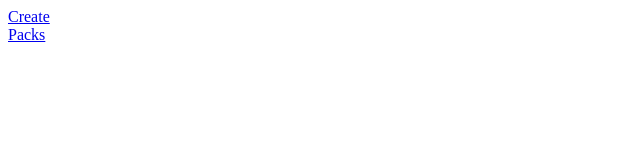
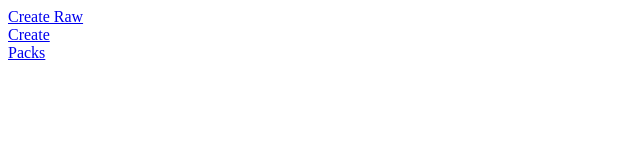
Before and after one commit to samin-bcl/universal-link-test, a Nuxt app: page / in a window 1280 px wide. Shown: the top 160 px of the page, without its empty margins (0-640 px from the left). Built offline with nearby package versions, Linux system fonts and the light colour scheme.

Commit message:
hyper link added

```diff
--- a/pages/index.vue
+++ b/pages/index.vue
@@ -1,5 +1,7 @@
 <template>
   <div>
+    <a href="/create-sticker">Create Raw</a>
+    <br>
     <NuxtLink to="/create-sticker">Create</NuxtLink>
     <br>
     <NuxtLink to="/packs">Packs</NuxtLink>
```
